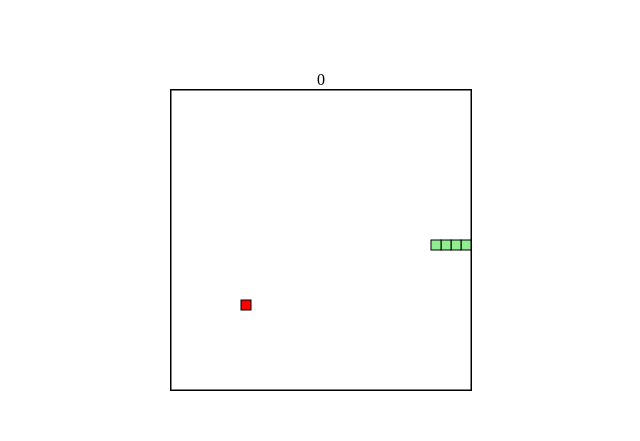
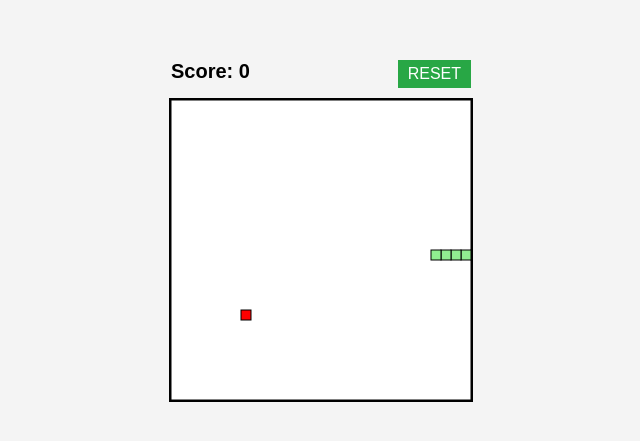
Before and after one commit to rickyasuncion/snek, a plain HTML site: page snek.html in a window 1280 px wide. Shown: the part 177-618 px from the top of the page, without its empty margins (319-959 px from the left). Drawn offline with Linux system fonts and the light colour scheme.

Commit message:
add styling and reset button

```diff
--- a/myScript.js
+++ b/myScript.js
@@ -119,6 +119,18 @@ function didGameEnd() {
   return hitLeftWall || hitRightWall || hitToptWall || hitBottomWall;
 }
 
+const reset = () => {
+  score = 0;
+  snake = [
+    { x: 150, y: 150 },
+    { x: 140, y: 150 },
+    { x: 130, y: 150 },
+    { x: 120, y: 150 },
+    { x: 110, y: 150 },
+  ];
+  createFood();
+};
+
 const main = () => {
   if (didGameEnd()) return;
   clearCanvas();
--- a/snek.html
+++ b/snek.html
@@ -4,10 +4,16 @@
     <meta charset="UTF-8">
     <meta name="viewport" content="width=device-width, initial-scale=1.0">
     <title>snek</title>
+    <link rel="stylesheet" href="styles.css">
 </head>
-<body style="display: flex; flex-direction: column; justify-content: center; align-items: center; height: 100vh;">
-    <div id="score">0</div>
-    <canvas id="gameCanvas" width="300" height="300" style="border:1px solid #000000;"></canvas>
+<body>
+    <div id="gameContainer">
+        <div id="scoreBoard">
+            <div id="score">Score: 0</div>
+            <button id="resetButton">RESET</button>
+        </div>
+        <canvas id="gameCanvas" width="300" height="300"></canvas>
+    </div>
     <script src="myScript.js"></script>
 </body>
 </html>
--- /dev/null
+++ b/styles.css
@@ -0,0 +1,42 @@
+body {
+  display: flex;
+  flex-direction: column;
+  justify-content: center;
+  align-items: center;
+  height: 100vh;
+  background-color: #f4f4f4;
+  font-family: Arial, sans-serif;
+}
+
+#gameContainer {
+  display: flex;
+  flex-direction: column;
+  align-items: center;
+}
+
+#scoreBoard {
+  display: flex;
+  justify-content: space-between;
+  width: 300px;
+  margin-bottom: 10px;
+  font-size: 20px;
+  font-weight: bold;
+}
+
+#resetButton {
+  padding: 5px 10px;
+  border: none;
+  background-color: #28a745;
+  color: white;
+  cursor: pointer;
+  font-size: 16px;
+}
+
+#resetButton:hover {
+  background-color: #218838;
+}
+
+canvas {
+  border: 2px solid black;
+  background-color: white;
+}
```
